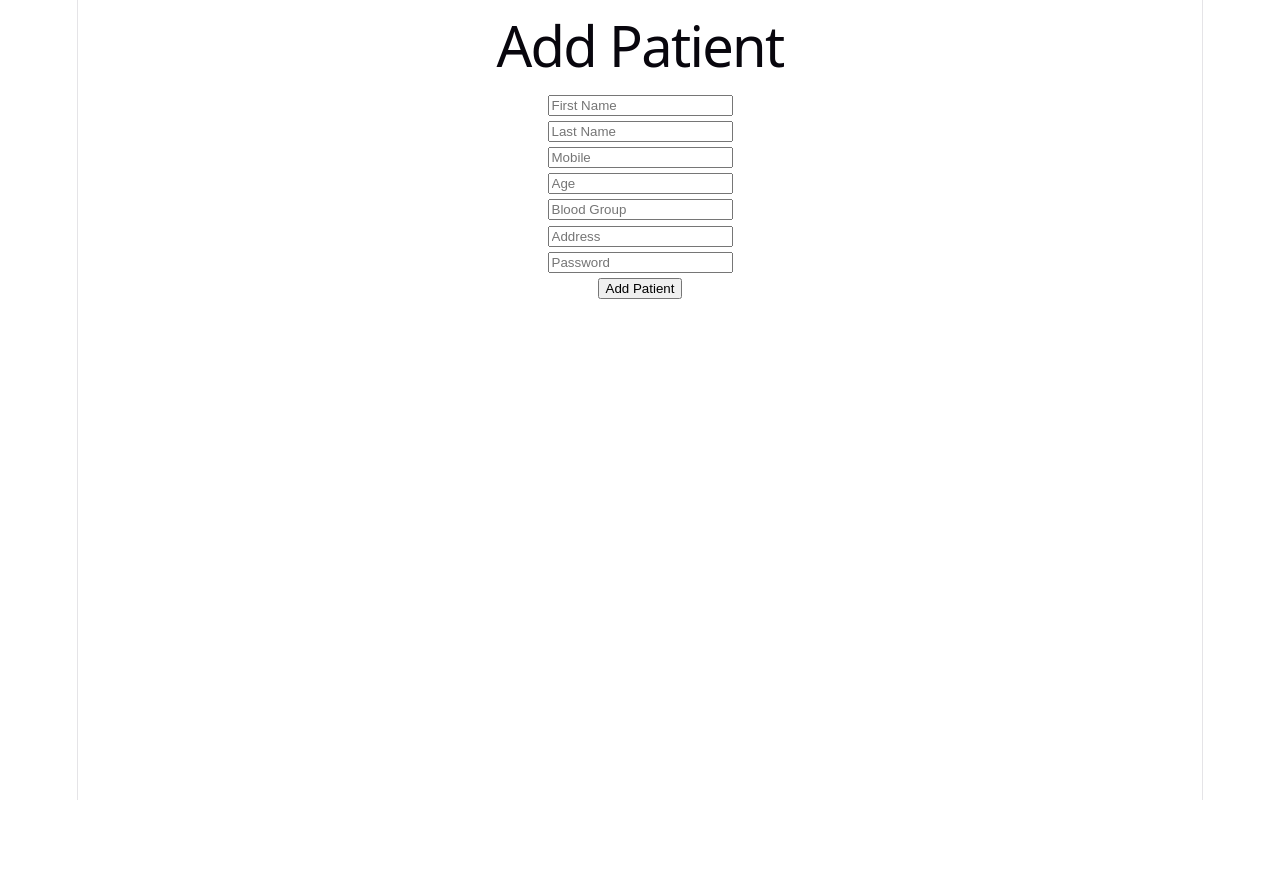
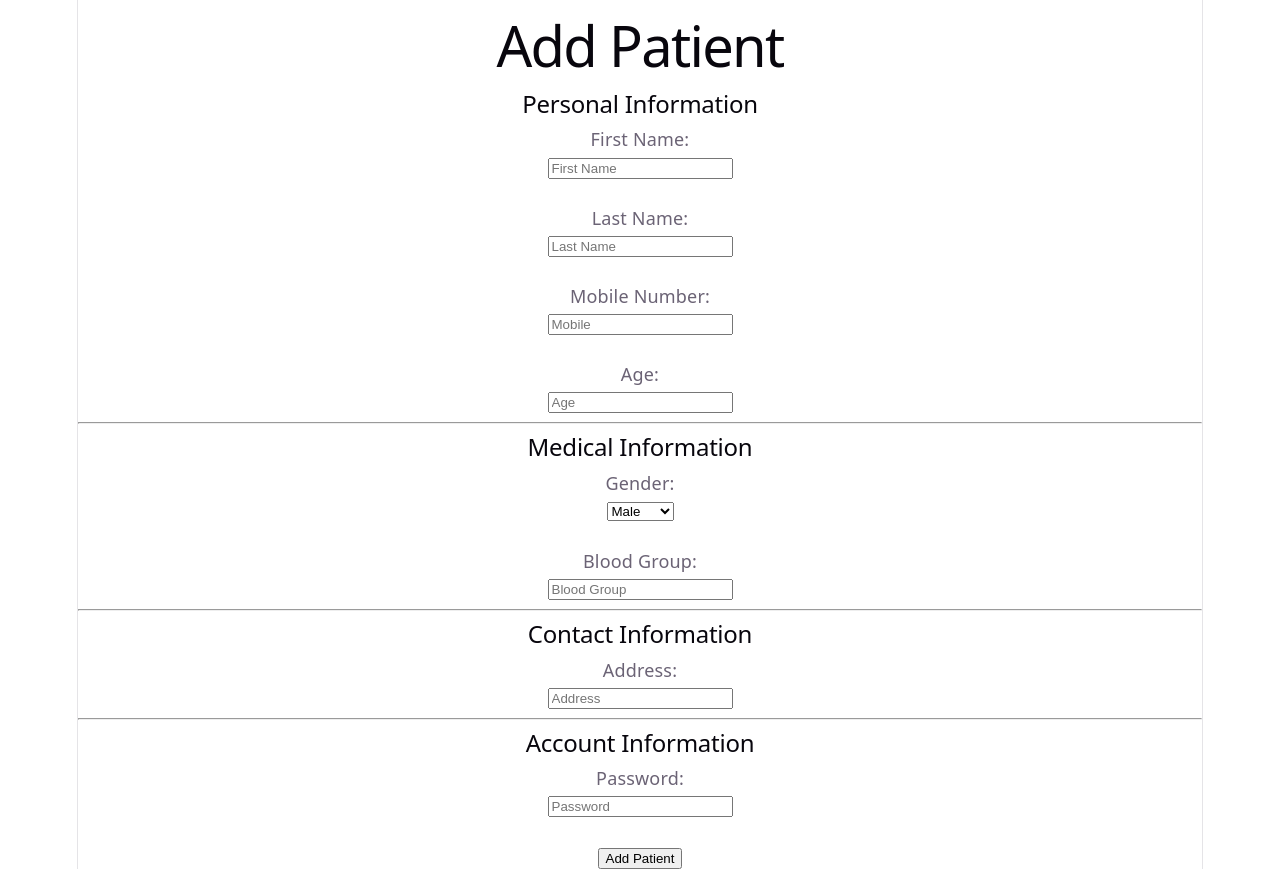
Before and after one commit to sayeb12/aequisym-patient-management-system, a React app in the folder frontend/: page /add-patient in a window 1280 px wide. Before the commit the page ends 800 px from the top, so only its background shows below. Built offline with nearby package versions, Linux system fonts and the light colour scheme; the HTML template or start-up script is replaced by a standard one.

Commit message:
Improve layout

```diff
--- a/frontend/src/pages/AddPatient.jsx
+++ b/frontend/src/pages/AddPatient.jsx
@@ -82,11 +82,25 @@ function AddPatient(){
         <div>
 
 
-            <h1>Add Patient</h1>
+            <h1>
+                Add Patient
+            </h1>
 
 
             <form onSubmit={addPatient}>
 
+
+                <h2>
+                    Personal Information
+                </h2>
+
+
+
+                <label>
+                    First Name:
+                </label>
+
+                <br/>
 
                 <input
                     name="first_name"
@@ -96,8 +110,15 @@ function AddPatient(){
                 />
 
 
+                <br/><br/>
+
+
+
+                <label>
+                    Last Name:
+                </label>
+
                 <br/>
-
 
                 <input
                     name="last_name"
@@ -107,8 +128,15 @@ function AddPatient(){
                 />
 
 
+                <br/><br/>
+
+
+
+                <label>
+                    Mobile Number:
+                </label>
+
                 <br/>
-
 
                 <input
                     name="mobile"
@@ -118,8 +146,15 @@ function AddPatient(){
                 />
 
 
+                <br/><br/>
+
+
+
+                <label>
+                    Age:
+                </label>
+
                 <br/>
-
 
                 <input
                     name="age"
@@ -128,6 +163,57 @@ function AddPatient(){
                     onChange={handleChange}
                 />
 
+
+                <br/>
+
+                <hr/>
+
+
+
+                <h2>
+                    Medical Information
+                </h2>
+
+
+
+                <label>
+                    Gender:
+                </label>
+
+                <br/>
+
+
+                <select
+                    name="gender"
+                    value={patient.gender}
+                    onChange={handleChange}
+                >
+
+                    <option value="MALE">
+                        Male
+                    </option>
+
+
+                    <option value="FEMALE">
+                        Female
+                    </option>
+
+
+                    <option value="OTHER">
+                        Other
+                    </option>
+
+
+                </select>
+
+
+                <br/><br/>
+
+
+
+                <label>
+                    Blood Group:
+                </label>
 
                 <br/>
 
@@ -142,6 +228,22 @@ function AddPatient(){
 
                 <br/>
 
+                <hr/>
+
+
+
+                <h2>
+                    Contact Information
+                </h2>
+
+
+
+                <label>
+                    Address:
+                </label>
+
+                <br/>
+
 
                 <input
                     name="address"
@@ -150,6 +252,22 @@ function AddPatient(){
                     onChange={handleChange}
                 />
 
+
+                <br/>
+
+                <hr/>
+
+
+
+                <h2>
+                    Account Information
+                </h2>
+
+
+
+                <label>
+                    Password:
+                </label>
 
                 <br/>
 
@@ -163,11 +281,14 @@ function AddPatient(){
                 />
 
 
-                <br/>
+                <br/><br/>
+
 
 
                 <button type="submit">
+
                     Add Patient
+
                 </button>
 
 
--- a/frontend/src/pages/Login.jsx
+++ b/frontend/src/pages/Login.jsx
@@ -6,85 +6,257 @@ import { getAccessToken, logout, saveAuth } from "../utils/auth";
 
 
 function Login() {
+
     const navigate = useNavigate();
+
     const [mobile, setMobile] = useState("");
     const [password, setPassword] = useState("");
+
     const [errorMessage, setErrorMessage] = useState("");
+
     const [isSubmitting, setIsSubmitting] = useState(false);
 
 
+
     const handleLogin = async (event) => {
+
         event.preventDefault();
+
         setErrorMessage("");
+
         setIsSubmitting(true);
 
+
         try {
+
             const response = await api.post(
+
                 "login/",
-                { mobile, password },
-                { skipAuth: true }
+
+                {
+                    mobile,
+                    password
+                },
+
+                {
+                    skipAuth: true
+                }
+
             );
+
 
             saveAuth(response.data);
 
+
             const savedToken = getAccessToken();
+
+
             console.log("Saved token:", savedToken);
 
+
+
             if (!savedToken) {
-                throw new Error("The access token could not be saved.");
+
+                throw new Error(
+                    "The access token could not be saved."
+                );
+
             }
 
-            navigate("/dashboard", { replace: true });
-        } catch (error) {
-            console.error("Login failed:", error.response?.data ?? error);
+
+
+            navigate(
+                "/dashboard",
+                {
+                    replace: true
+                }
+            );
+
+
+        }
+
+        catch (error) {
+
+
+            console.error(
+                "Login failed:",
+                error.response?.data ?? error
+            );
+
+
             logout();
 
-            if ([400, 401].includes(error.response?.status)) {
-                setErrorMessage("Invalid mobile or password");
-            } else {
-                setErrorMessage("Unable to log in. Please try again.");
+
+
+            if (
+                [400,401].includes(
+                    error.response?.status
+                )
+            ) {
+
+                setErrorMessage(
+                    "Invalid mobile or password"
+                );
+
             }
-        } finally {
+
+            else {
+
+                setErrorMessage(
+                    "Unable to log in. Please try again."
+                );
+
+            }
+
+        }
+
+
+        finally {
+
             setIsSubmitting(false);
+
         }
+
+
     };
 
 
+
     return (
+
         <div>
-            <h1>Patient Login</h1>
+
+
+            <h1>
+                Patient Login
+            </h1>
+
+
+
 
             <form onSubmit={handleLogin}>
-                <input
-                    type="text"
-                    placeholder="Mobile Number"
-                    value={mobile}
-                    onChange={(event) => setMobile(event.target.value)}
-                    autoComplete="username"
-                    required
-                />
+
+
+                <h2>
+                    Login Information
+                </h2>
+
+
+
+                <div>
+
+                    <label>
+                        Mobile Number:
+                    </label>
+
+
+                    <br />
+
+
+                    <input
+
+                        type="text"
+
+                        value={mobile}
+
+                        onChange={
+                            (event)=>
+                            setMobile(event.target.value)
+                        }
+
+                        autoComplete="username"
+
+                        required
+
+                    />
+
+
+                </div>
+
+
 
                 <br />
 
-                <input
-                    type="password"
-                    placeholder="Password"
-                    value={password}
-                    onChange={(event) => setPassword(event.target.value)}
-                    autoComplete="current-password"
-                    required
-                />
+
+
+                <div>
+
+
+                    <label>
+                        Password:
+                    </label>
+
+
+                    <br />
+
+
+                    <input
+
+                        type="password"
+
+                        value={password}
+
+                        onChange={
+                            (event)=>
+                            setPassword(event.target.value)
+                        }
+
+                        autoComplete="current-password"
+
+                        required
+
+                    />
+
+
+                </div>
+
+
 
                 <br />
 
-                {errorMessage && <p role="alert">{errorMessage}</p>}
 
-                <button type="submit" disabled={isSubmitting}>
-                    {isSubmitting ? "Logging in..." : "Login"}
+
+                {
+                    errorMessage &&
+
+                    <p role="alert">
+
+                        {errorMessage}
+
+                    </p>
+                }
+
+
+
+
+                <button
+
+                    type="submit"
+
+                    disabled={isSubmitting}
+
+                >
+
+                    {
+                        isSubmitting
+                        ?
+                        "Logging in..."
+                        :
+                        "Login"
+                    }
+
+
                 </button>
+
+
+
             </form>
+
+
         </div>
+
     );
+
 }
 
 
--- a/frontend/src/pages/UpdatePatient.jsx
+++ b/frontend/src/pages/UpdatePatient.jsx
@@ -43,7 +43,6 @@ function UpdatePatient() {
 
         try {
 
-
             await api.put(
                 `/patients/${patient.id}/`,
                 {
@@ -79,8 +78,26 @@ function UpdatePatient() {
         <div>
 
 
-            <h1>Update Patient</h1>
+            <h1>
+                Update Patient
+            </h1>
 
+
+
+            <h2>
+                Personal Information
+            </h2>
+
+
+
+            <div>
+
+
+                <label>
+                    First Name:
+                </label>
+
+                <br />
 
                 <input
                     name="first_name"
@@ -89,11 +106,41 @@ function UpdatePatient() {
                 />
 
 
+            </div>
+
+
+            <br />
+
+
+
+            <div>
+
+                <label>
+                    Last Name:
+                </label>
+
+                <br />
+
                 <input
                     name="last_name"
                     value={formData.last_name}
                     onChange={handleChange}
                 />
+
+            </div>
+
+
+            <br />
+
+
+
+            <div>
+
+                <label>
+                    Mobile Number:
+                </label>
+
+                <br />
 
 
                 <input
@@ -102,12 +149,50 @@ function UpdatePatient() {
                     onChange={handleChange}
                 />
 
+            </div>
+
+
+            <br />
+
+
+
+            <div>
+
+                <label>
+                    Age:
+                </label>
+
+                <br />
+
 
                 <input
                     name="age"
                     value={formData.age}
                     onChange={handleChange}
                 />
+
+            </div>
+
+
+
+            <br />
+            <hr />
+
+
+
+            <h2>
+                Additional Information
+            </h2>
+
+
+
+            <div>
+
+                <label>
+                    Gender:
+                </label>
+
+                <br />
 
 
                 <select
@@ -120,9 +205,11 @@ function UpdatePatient() {
                         Male
                     </option>
 
+
                     <option value="FEMALE">
                         Female
                     </option>
+
 
                     <option value="OTHER">
                         Other
@@ -132,13 +219,21 @@ function UpdatePatient() {
                 </select>
 
 
+            </div>
 
-            <textarea
-                name="address"
-                value={formData.address}
-                onChange={handleChange}
-            />
 
+
+            <br />
+
+
+
+            <div>
+
+                <label>
+                    Blood Group:
+                </label>
+
+                <br />
 
 
                 <input
@@ -146,6 +241,46 @@ function UpdatePatient() {
                     value={formData.blood_group}
                     onChange={handleChange}
                 />
+
+
+            </div>
+
+
+
+            <br />
+
+
+
+            <div>
+
+                <label>
+                    Address:
+                </label>
+
+                <br />
+
+
+                <textarea
+
+                    name="address"
+
+                    value={formData.address}
+
+                    onChange={handleChange}
+
+                    rows="4"
+
+                    cols="40"
+
+                />
+
+
+            </div>
+
+
+
+            <br />
+            <hr />
 
 
 
@@ -158,12 +293,12 @@ function UpdatePatient() {
             </button>
 
 
+
         </div>
 
 
     );
 
-
 }
 
 
```
Lines whose indentation alone changed are shown as unchanged.
